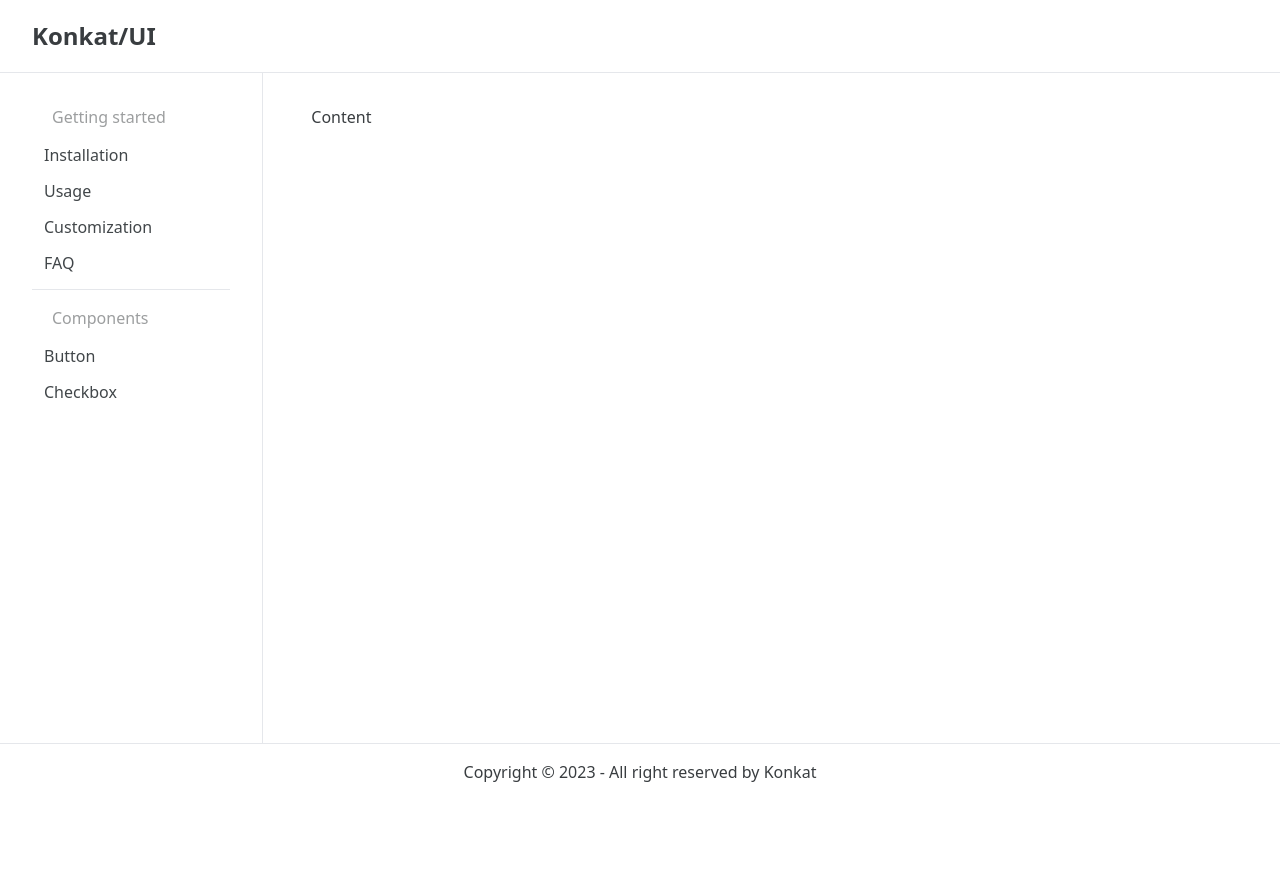
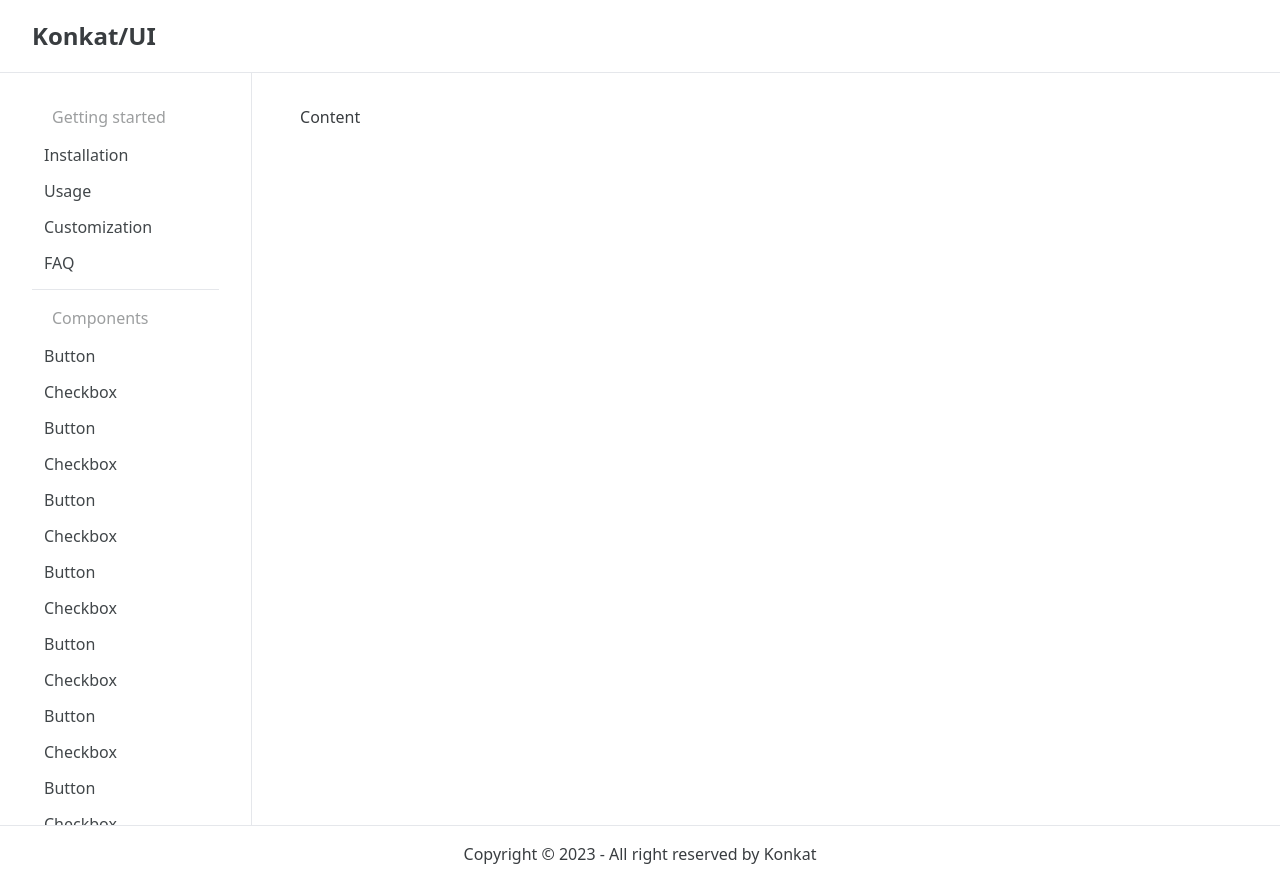
Before and after one commit to KonkatHub/konkat-ui, a SvelteKit app: page / in a window 1280 px wide. Before the commit the page ends 800 px from the top, so only its background shows below. Built offline with nearby package versions, Linux system fonts and the light colour scheme.

Commit message:
[6] feat: add smooth scrolling for table of content

```diff
--- a/src/components/Article.svelte
+++ b/src/components/Article.svelte
@@ -1,5 +1,9 @@
 <script lang="ts">
+  import type { LinkInfo } from './TableOfContent/Link.svelte';
+  import Table from './TableOfContent/Table.svelte';
+
   export let title: string;
+  export let links: LinkInfo[];
 </script>
 
 <article class="w-full">
@@ -7,5 +11,5 @@
   <slot />
 </article>
 <aside class="w-full sm:w-1/5">
-  <slot name="sidebar" />
+  <Table {links} class="sticky top-28" />
 </aside>
--- /dev/null
+++ b/src/components/DocSection.svelte
@@ -0,0 +1,9 @@
+<script lang="ts">
+  export let title: string;
+  export let id: string;
+</script>
+
+<div>
+  <h2 class="text-xl" {id}>{title}</h2>
+  <slot />
+</div>
--- a/src/components/Navbar.svelte
+++ b/src/components/Navbar.svelte
@@ -2,7 +2,9 @@
   import Button from '$lib/components/button/Button.svelte';
 </script>
 
-<header class="flex items-center justify-between px-4 py-4 sm:px-8">
+<header
+  class="sticky top-0 z-10 flex items-center justify-between border-b bg-white px-4 py-4 sm:px-8"
+>
   <div>
     <a href="/" class="text-2xl font-bold">
       <h3 class="text-mathis-base">Konkat/UI</h3>
--- a/src/components/Naviguation.svelte
+++ b/src/components/Naviguation.svelte
@@ -37,14 +37,110 @@
           href: '/checkbox',
           text: 'Checkbox',
         },
+        {
+          href: '/button',
+          text: 'Button',
+        },
+        {
+          href: '/checkbox',
+          text: 'Checkbox',
+        },
+        {
+          href: '/button',
+          text: 'Button',
+        },
+        {
+          href: '/checkbox',
+          text: 'Checkbox',
+        },
+        {
+          href: '/button',
+          text: 'Button',
+        },
+        {
+          href: '/checkbox',
+          text: 'Checkbox',
+        },
+        {
+          href: '/button',
+          text: 'Button',
+        },
+        {
+          href: '/checkbox',
+          text: 'Checkbox',
+        },
+        {
+          href: '/button',
+          text: 'Button',
+        },
+        {
+          href: '/checkbox',
+          text: 'Checkbox',
+        },
+        {
+          href: '/button',
+          text: 'Button',
+        },
+        {
+          href: '/checkbox',
+          text: 'Checkbox',
+        },
+        {
+          href: '/button',
+          text: 'Button',
+        },
+        {
+          href: '/checkbox',
+          text: 'Checkbox',
+        },
+        {
+          href: '/button',
+          text: 'Button',
+        },
+        {
+          href: '/checkbox',
+          text: 'Checkbox',
+        },
+        {
+          href: '/button',
+          text: 'Button',
+        },
+        {
+          href: '/checkbox',
+          text: 'Checkbox',
+        },
+        {
+          href: '/button',
+          text: 'Button',
+        },
+        {
+          href: '/checkbox',
+          text: 'Checkbox',
+        },
+        {
+          href: '/button',
+          text: 'Button',
+        },
+        {
+          href: '/checkbox',
+          text: 'Checkbox',
+        },
+        {
+          href: '/button',
+          text: 'Button',
+        },
+        {
+          href: '/checkbox',
+          text: 'Checkbox',
+        },
       ],
     },
   ];
 </script>
 
 <!-- TODO: Use drawer menu -->
-<aside class="hidden min-h-full w-1/4 border-r px-8 py-8 sm:block">
-  <nav>
+<aside class="hidden w-1/4 border-r sm:block">
+  <nav class="sticky top-[73px] max-h-[calc(100vh-48px)] overflow-y-auto px-8 py-8">
     <Sidebar {sections} />
   </nav>
 </aside>
--- a/src/components/TableOfContent/Link.svelte
+++ b/src/components/TableOfContent/Link.svelte
@@ -14,6 +14,28 @@
 
   export let link: LinkInfo;
   export let isNested = false;
+
+  function scrollIntoView(e: MouseEvent) {
+    e.preventDefault();
+
+    const headerOffset = 100;
+
+    const href = (e.target as HTMLAnchorElement).href;
+    const id = href.split('#')[1];
+
+    const element = document.querySelector('#' + id);
+    if (!element) {
+      return;
+    }
+
+    const elementPosition = element.getBoundingClientRect().top;
+    const offsetPosition = elementPosition + window.scrollY - headerOffset;
+
+    window.scrollTo({
+      top: offsetPosition,
+      behavior: 'smooth',
+    });
+  }
 </script>
 
 {#if link === 'divider'}
@@ -26,6 +48,7 @@
       theme="base"
       variant="ghost"
       class="w-full justify-start"
+      on:click={scrollIntoView}
     >
       {link.text}
     </Button>
--- a/src/components/TableOfContent/Table.svelte
+++ b/src/components/TableOfContent/Table.svelte
@@ -1,5 +1,4 @@
 <script lang="ts">
-  import { cn } from '$lib/utils';
   import Link, { type LinkInfo } from './Link.svelte';
 
   let className: string | undefined | null = undefined;
--- a/src/routes/+layout.svelte
+++ b/src/routes/+layout.svelte
@@ -9,10 +9,10 @@
 
 <div class="flex min-h-screen w-screen flex-col text-neutral-900">
   <Navbar />
-  <div class="flex flex-1 border-y">
+  <div class="flex flex-1 border-b">
     <Naviguation />
     <main
-      class="flex h-max w-full flex-col-reverse gap-4 px-4 py-8 sm:flex-row sm:justify-between md:px-8 lg:px-12"
+      class="z-0 flex h-max w-full flex-col-reverse gap-4 px-4 py-8 sm:flex-row sm:justify-between md:px-8 lg:px-12"
     >
       <slot />
     </main>
--- a/src/routes/button/+page.svelte
+++ b/src/routes/button/+page.svelte
@@ -4,6 +4,7 @@
   import type { LinkInfo } from '$components/TableOfContent/Link.svelte';
   import Button from '$lib/components/button/Button.svelte';
   import Codeblock from '$components/Codeblock.svelte';
+  import DocSection from '$components/DocSection.svelte';
 
   export let data;
 
@@ -11,24 +12,6 @@
     {
       href: '#theme',
       text: 'Theme',
-      child: [
-        {
-          href: '#primary',
-          text: 'Primary',
-        },
-        {
-          href: '#secondary',
-          text: 'Secondary',
-        },
-        {
-          href: '#accent',
-          text: 'Accent',
-        },
-        {
-          href: '#destructive',
-          text: 'Destructive',
-        },
-      ],
     },
     {
       href: '#size',
@@ -37,9 +20,9 @@
   ];
 </script>
 
-<Article title="Button">
+<Article title="Button" {links}>
   <div class="flex flex-col gap-4 py-8">
-    <Codeblock code={data.buttons} metadata="Svelte" />
+    <DocSection title="Theme" id="theme">
       <Codeblock code={data.buttons} metadata="Svelte">
         <div class="flex items-center justify-center gap-2 p-4">
           <Button theme="base">Base</Button>
@@ -50,6 +33,7 @@
           <Button theme="destructive">Destructive</Button>
         </div>
       </Codeblock>
+    </DocSection>
     <div class="flex gap-2">
       <Button theme="base">Base</Button>
       <Button theme="neutral">Neutral</Button>
@@ -116,5 +100,4 @@
       <Button theme="destructive" variant="outline" disabled>Button</Button>
     </div>
   </div>
-  <Table slot="sidebar" {links} />
 </Article>
```
Lines whose indentation alone changed are shown as unchanged.
